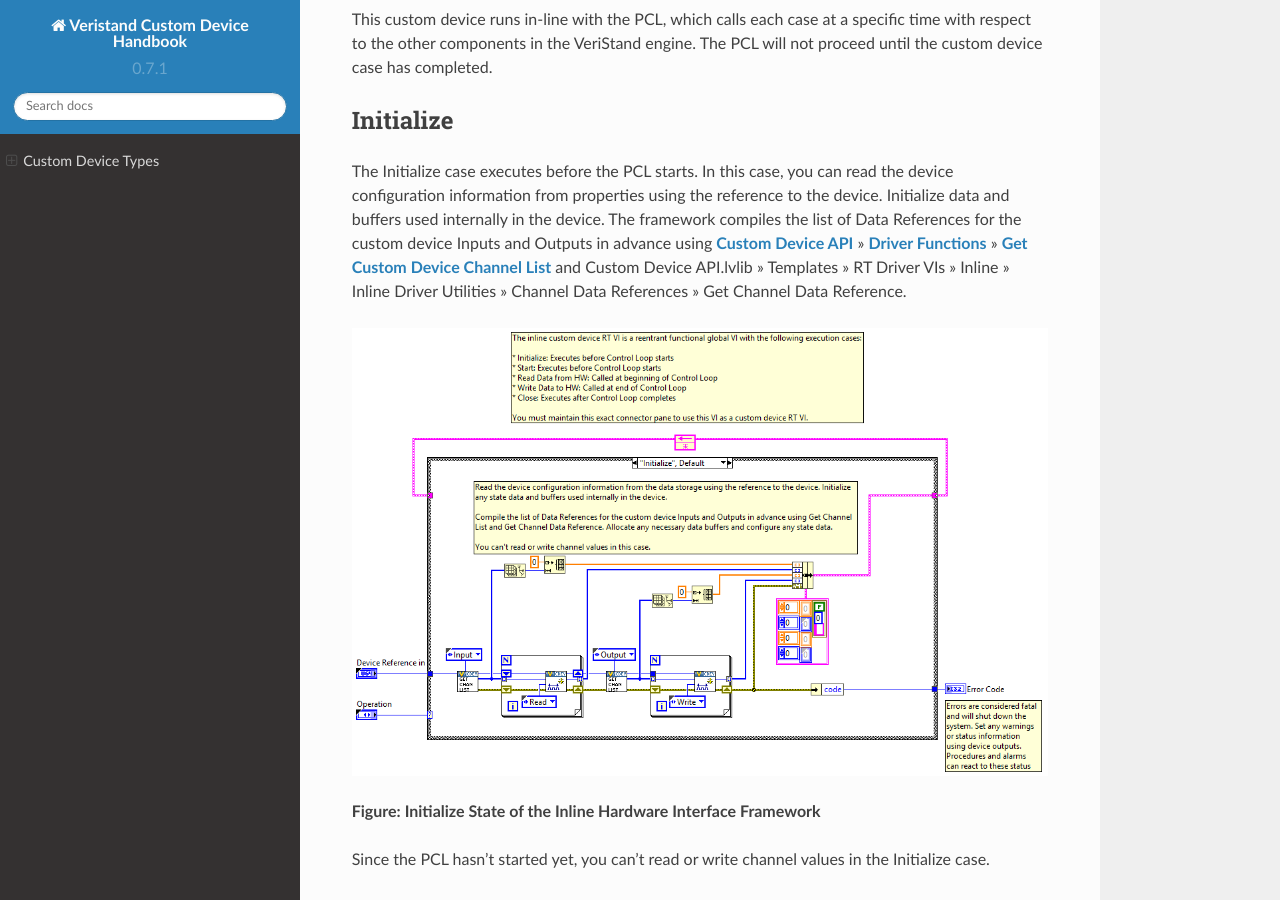
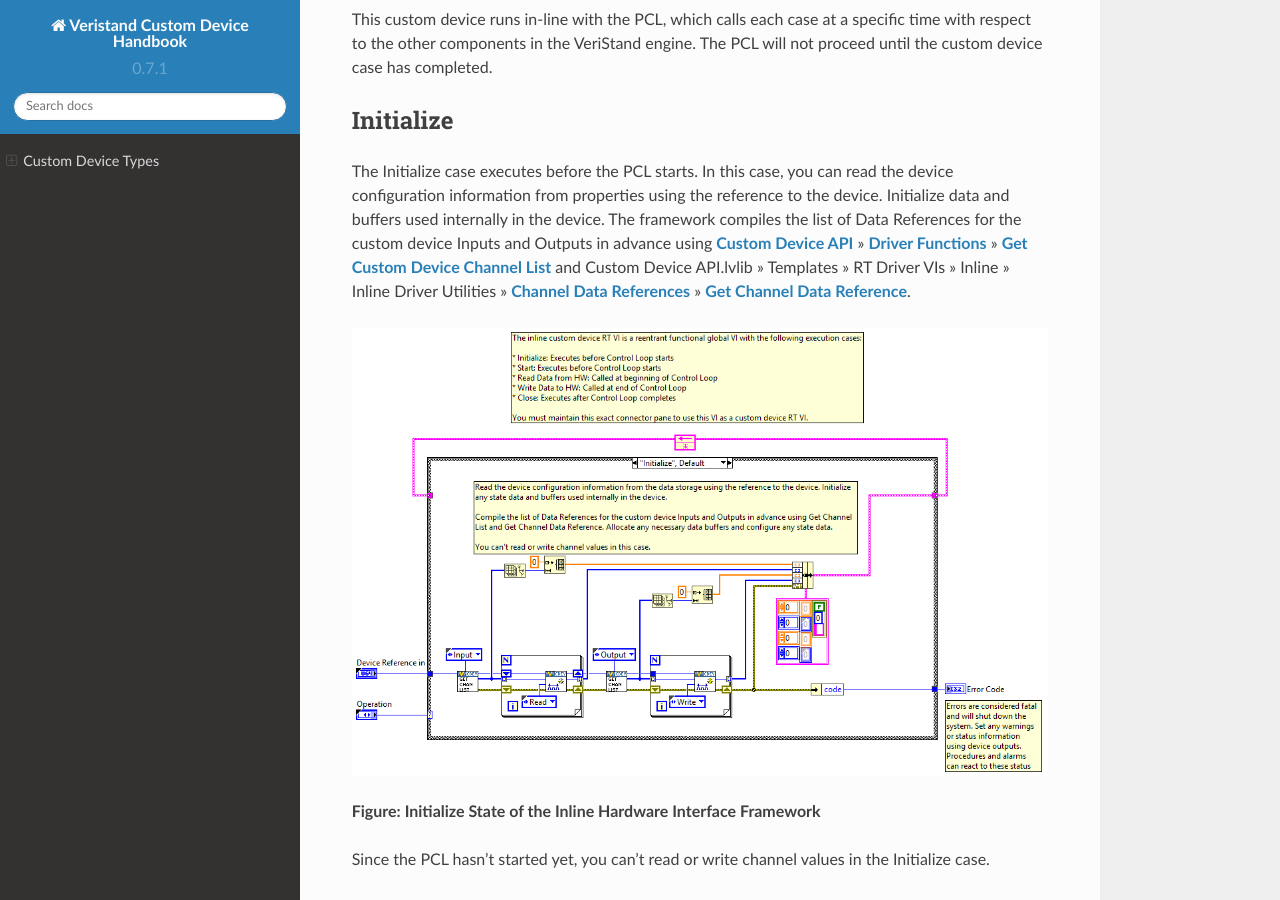
Before and after one commit to ni/niveristand-custom-device-handbook, a Sphinx documentation site: the page built from docs/Custom_Device_Types.md, in a window 1280 px wide and 900 px high, scrolled down 4003 px. Built offline with Sphinx 7.4.7 and the Read the Docs theme 2.0.0, drawn with Linux system fonts in a browser that asks for light colours; some of the changed lines change nothing that is shown; some of the changed text lies outside the part shown.

Commit message:
updated the files with some of the suggestions

```diff
--- a/docs/Custom_Device_Types.md
+++ b/docs/Custom_Device_Types.md
@@ -4,7 +4,7 @@
 
 The [niveristand-custom-device-wizard](https://github.com/ni/niveristand-custom-device-wizard/releases) generates a new LabVIEW Project containing one of five [device frameworks](https://www.ni.com/documentation/en/veristand/latest/manual/custom-device-types/). The framework is determined by the **Custom Device Execution Mode** control.
 
-![](images/Execution_mode_control.jpg)
+![](images/Figure_5.jpg)
 
 **Figure: NI VeriStand Custom Device Wizard**
 
@@ -28,7 +28,7 @@
 
 The asynchronous template uses RT FIFOs (Device Inputs FIFO and Device Outputs FIFO) in order to exchange channel data with the rest of VeriStand . Since the asynchronous device runs in parallel to the PCL and passes channel data via RT FIFOs, there is a minimum of one cycle delay from when data leaves the PCL and when it enters the custom device and vice versa. These FIFOs correspond exactly to those shown in **[VeriStand Manual](https://www.ni.com/documentation/en/veristand/latest/manual/manual-overview/)** » **[VeriStand Environment](https://www.ni.com/documentation/en/veristand/latest/manual/environment/)** » **[Components of a VeriStand Project](https://www.ni.com/documentation/en/veristand/latest/manual/project-components/)** » **[VeriStand Engine](https://www.ni.com/documentation/en/veristand/latest/manual/vs-engine/)**.
 
-![](images/Veristand_Engine.jpg)
+![](images/Figure_6.jpg)
 
 **Figure: The VeriStand Engine**
 
@@ -40,7 +40,7 @@
 
 The asynchronous framework includes VIs from the VeriStand Asynchronous Device Properties VIs subpalette.
 
-![](images/Asynchronous_Custom_Device_Framework.JPG)
+![](images/Figure_7.jpg)
 
 **Figure: Asynchronous Custom Device Framework**
 
@@ -59,9 +59,9 @@
 
 ### Initialize
 
-The Initialize case executes before the PCL starts. In this case, you can read the device configuration information from properties using the reference to the device. Initialize data and buffers used internally in the device. The framework compiles the list of Data References for the custom device Inputs and Outputs in advance using **[Custom Device API](https://zone.ni.com/reference/en-XX/help/372846M-01/veristandmerge/vs_custom_device_api_vis_pal/)** » **[Driver Functions](https://zone.ni.com/reference/en-XX/help/372846M-01/veristandmerge/vs_driver_functions_vis_pal/)** » **[Get Custom Device Channel List](https://zone.ni.com/reference/en-XX/help/372846M-01/veristandmerge/vs_get_custom_device_channel_list_vi/)** and Custom Device API.lvlib » Templates » RT Driver VIs » Inline » Inline Driver Utilities » Channel Data References » Get Channel Data Reference.
+The Initialize case executes before the PCL starts. In this case, you can read the device configuration information from properties using the reference to the device. Initialize data and buffers used internally in the device. The framework compiles the list of Data References for the custom device Inputs and Outputs in advance using **[Custom Device API](https://zone.ni.com/reference/en-XX/help/372846M-01/veristandmerge/vs_custom_device_api_vis_pal/)** » **[Driver Functions](https://zone.ni.com/reference/en-XX/help/372846M-01/veristandmerge/vs_driver_functions_vis_pal/)** » **[Get Custom Device Channel List](https://zone.ni.com/reference/en-XX/help/372846M-01/veristandmerge/vs_data_references_pal/)** and Custom Device API.lvlib » Templates » RT Driver VIs » Inline » Inline Driver Utilities » **[Channel Data References](https://zone.ni.com/reference/en-XX/help/372846M-01/veristandmerge/vs_data_references_pal/)** » **[Get Channel Data Reference](https://zone.ni.com/reference/en-XX/help/372846M-01/veristandmerge/vs_get_channel_data_reference/)**.
 
-![](images/Initialize_State_of_the_Inline_Hardware.jpg)
+![](images/Figure_8.jpg)
 
 **Figure: Initialize State of the Inline Hardware Interface Framework**
 
@@ -75,7 +75,7 @@
 
 The Read Data from HW case executes at the beginning of the PCL, before other components (such as stimulus profiles, faults, alarms, procedures, etc.) execute. For a detailed timing diagram, see the **[Outline of PCL Iteration](https://niveristand-custom-device-handbook.readthedocs.io/en/latest/Custom_Device_Types.html#outline-of-pcl-iteration)** section. After processing system mappings, the data obtained in this case is available to the other components of the system for the remainder of the PCL iteration.
 
-![](images/Read_Data_from_HW_State.jpg)
+![](images/Figure_9.jpg)
 
 **Figure: Read Data from HW State of the Inline Hardware Interface Framework**
 
@@ -88,7 +88,7 @@
 
 The Write Data to HW case executes at the end of the PCL, after the other components (such as stimulus profiles, faults, alarms, procedures, etc. ) have executed.
 
-![](images/Write_Data_to_HW_State.jpg)
+![](images/Figure_10.jpg)
 
 **Figure: Write Data to HW State of the Inline Hardware Interface Framework**
 
@@ -113,7 +113,7 @@
 
 The execute model case is called in the middle of the PCL. This is the one state of this device that executes during the PCL. This state reads input data, performs a calculation, and then writes output data to VeriStand. Using the Inline Model Interface mode enables you to process data acquired from hardware inputs and send the processed values to hardware outputs with no latency.
 
-![](images/Execute_Model_State.jpg)
+![](images/Figure_11.jpg)
 
 **Figure: Execute Model State of the Inline Model Interface Framework**
 
@@ -123,7 +123,7 @@
 
 The type of a custom device refers to its execution mode, which defines how the device interacts with the VeriStand Engine.
 
-The **[following table](https://www.ni.com/documentation/en/veristand/latest/manual/custom-device-types/)** displays the pre-defined custom device types that are included in VeriStand.
+This **[table](https://www.ni.com/documentation/en/veristand/latest/manual/custom-device-types/)** displays the pre-defined custom device types that are included in VeriStand.
 
 ### Outline of PCL Iteration
 
```
Also changed, not shown: docs/images/Figure_10.jpg (renamed from docs/images/Write_Data_to_HW_State.jpg), docs/images/Figure_11.jpg (renamed from docs/images/Execute_Model_State.jpg), docs/images/Figure_5.jpg (renamed from docs/images/Execution_mode_control.jpg), docs/images/Figure_6.jpg (renamed from docs/images/Veristand_Engine.jpg), docs/images/Figure_7.jpg (renamed from docs/images/Asynchronous_Custom_Device_Framework.JPG), docs/images/Figure_8.jpg (renamed from docs/images/Initialize_State_of_the_Inline_Hardware.jpg), docs/images/Figure_9.jpg (renamed from docs/images/Read_Data_from_HW_State.jpg).
